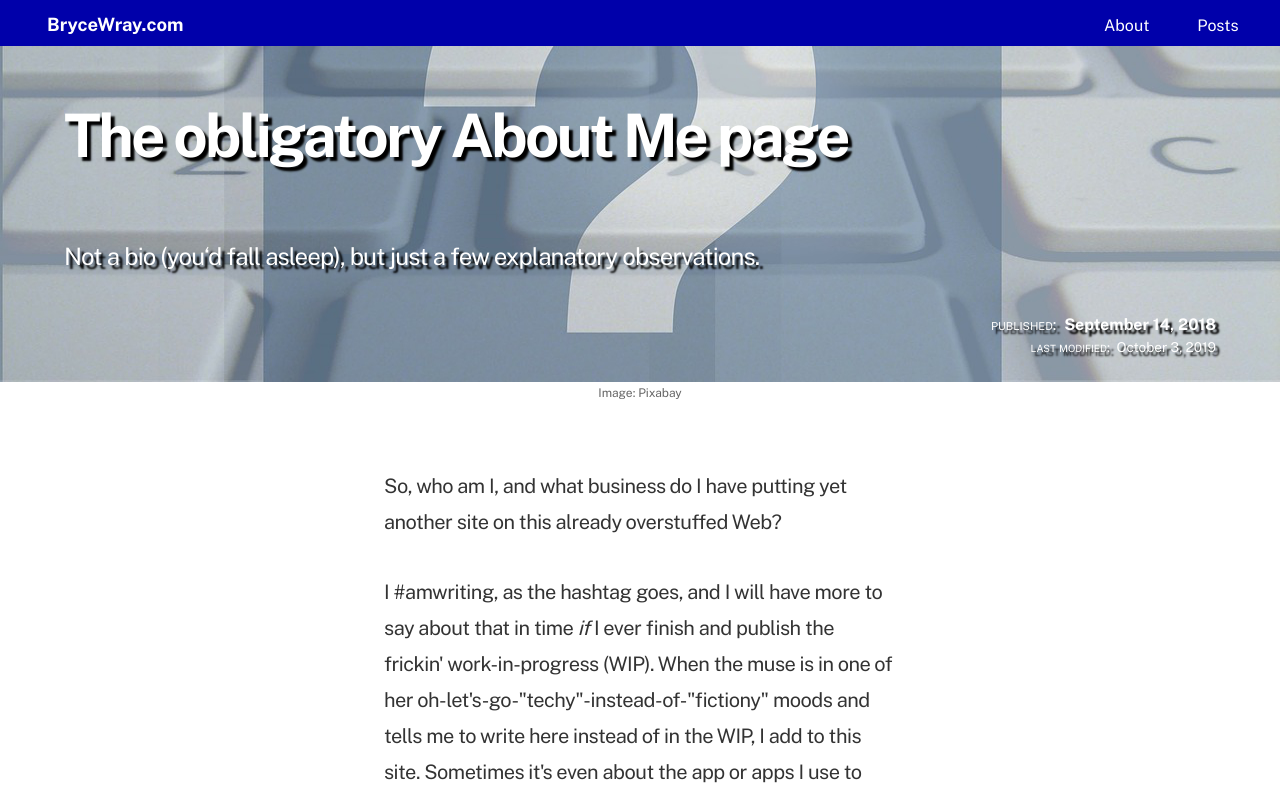
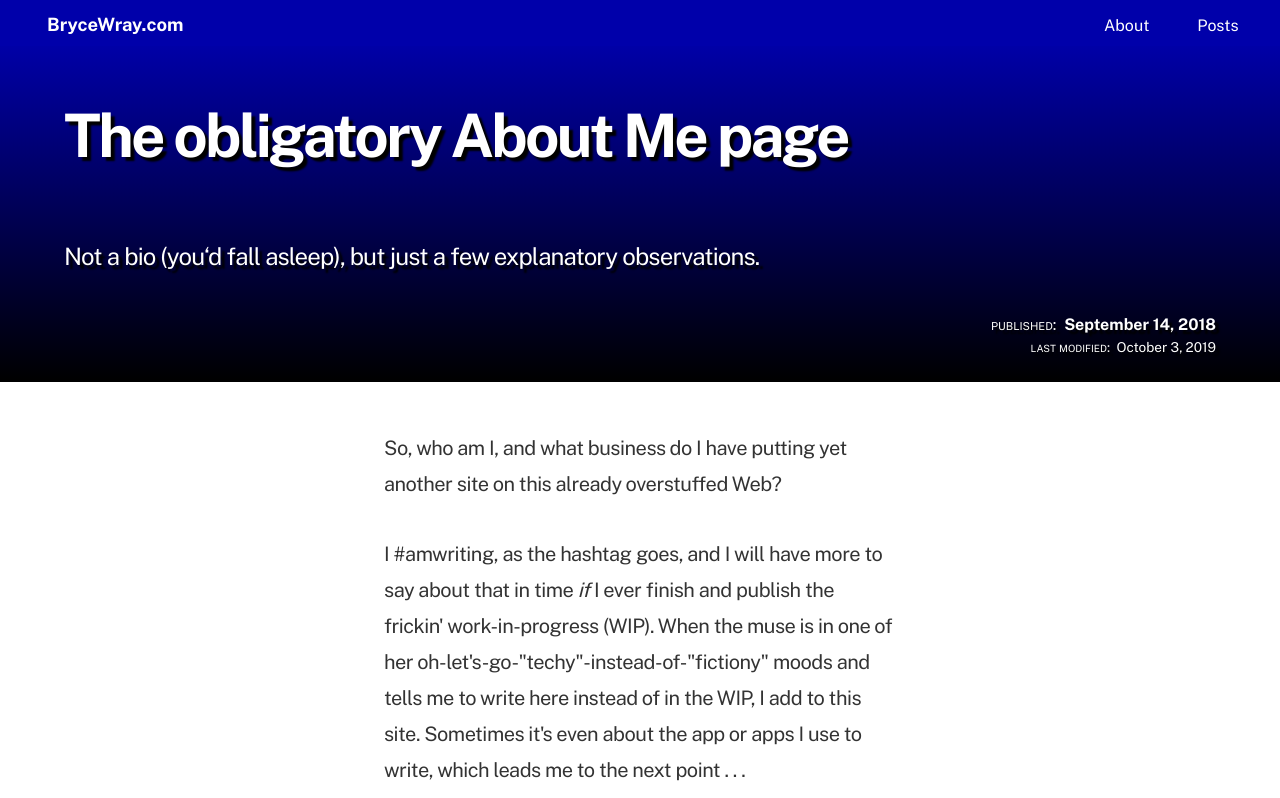
Before and after one commit to brycewray/gatsby_site_css-grid, a Gatsby site: page /about in a window 1280 px wide. Shown: the top 798 px of the page. Built offline with nearby package versions, Linux system fonts and the light colour scheme; Gatsby itself is replaced by a stand-in of ours; some packages are replaced by stand-ins of ours.

Commit message:
Changing "About" page layout to conform

```diff
--- a/src/pages/about/index.js
+++ b/src/pages/about/index.js
@@ -2,20 +2,14 @@ import React from "react"
 import { graphql } from "gatsby"
 import AboutLayout from "../../components/layout-about"
 import SEO from "../../components/seo"
-import BackgroundImage from "gatsby-background-image"
 
 export default ({ data }) => {
   const About = data.markdownRemark
-  let featuredImageFluid = About.frontmatter.featured_image.childImageSharp.fluid
   return (
     <AboutLayout>
       <SEO title="About" />
-      <BackgroundImage
-        fluid={featuredImageFluid}
-        className="background-hero-div"
-        alt={About.frontmatter.featured_image_alt}
-      >
-        <div className="background-hero-title-block">
+      <div className="background-hero-div">
+        <div className="background-hero-title-block-fit">
           <h1 className="background-hero-title-text">{About.frontmatter.title}</h1>
           <h2 className="background-hero-subtitle-text"><em>{About.frontmatter.subtitle}</em></h2>
           <p className="background-hero-description-text">{About.frontmatter.description}</p>
@@ -25,9 +19,8 @@ export default ({ data }) => {
             <span style={{ fontVariant: "small-caps" }}>last modified:</span>&nbsp; {About.frontmatter.lastmod}
             </span>
           </p>
+          </div>
         </div>
-      </BackgroundImage>
-      <p className="featured-image-caption">{About.frontmatter.featured_image_caption}</p>
         <div className="post-line"></div>
         <div className="container-narrower">
           <article className="article" dangerouslySetInnerHTML={{ __html: About.html }}>
@@ -45,15 +38,6 @@ export const query = graphql`
       }
       html
       frontmatter {
-        featured_image {
-          childImageSharp {
-            fluid(maxWidth: 1280) {
-              ...GatsbyImageSharpFluid
-            }
-          }
-        }
-        featured_image_alt
-        featured_image_caption
         description
         title
         tags
```
